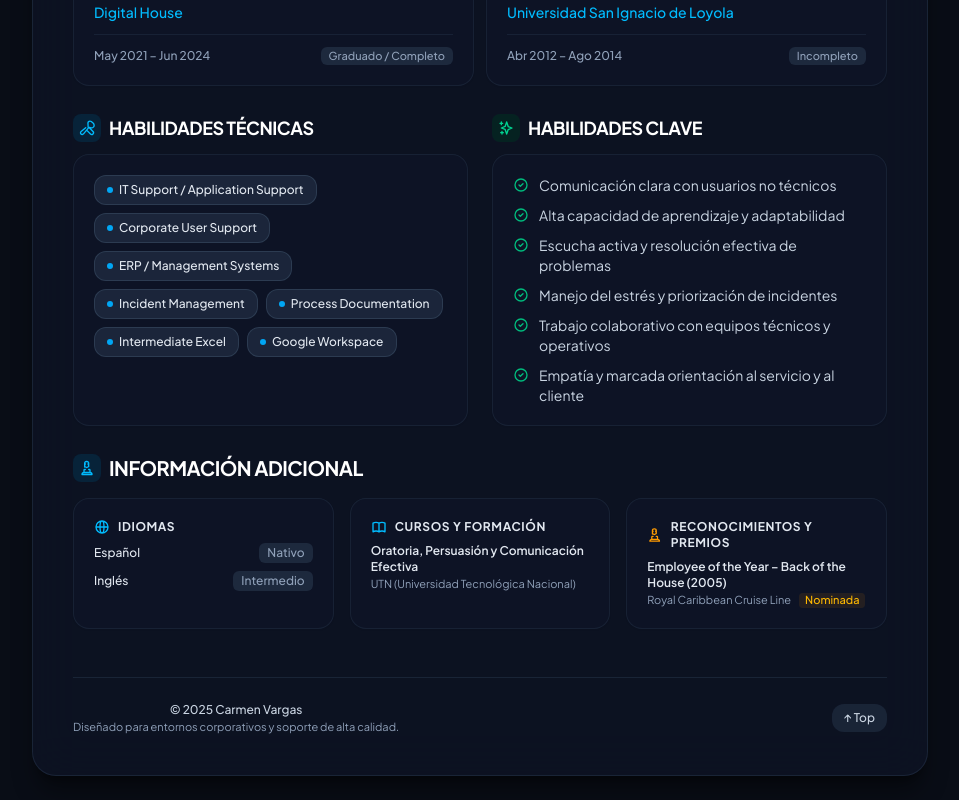
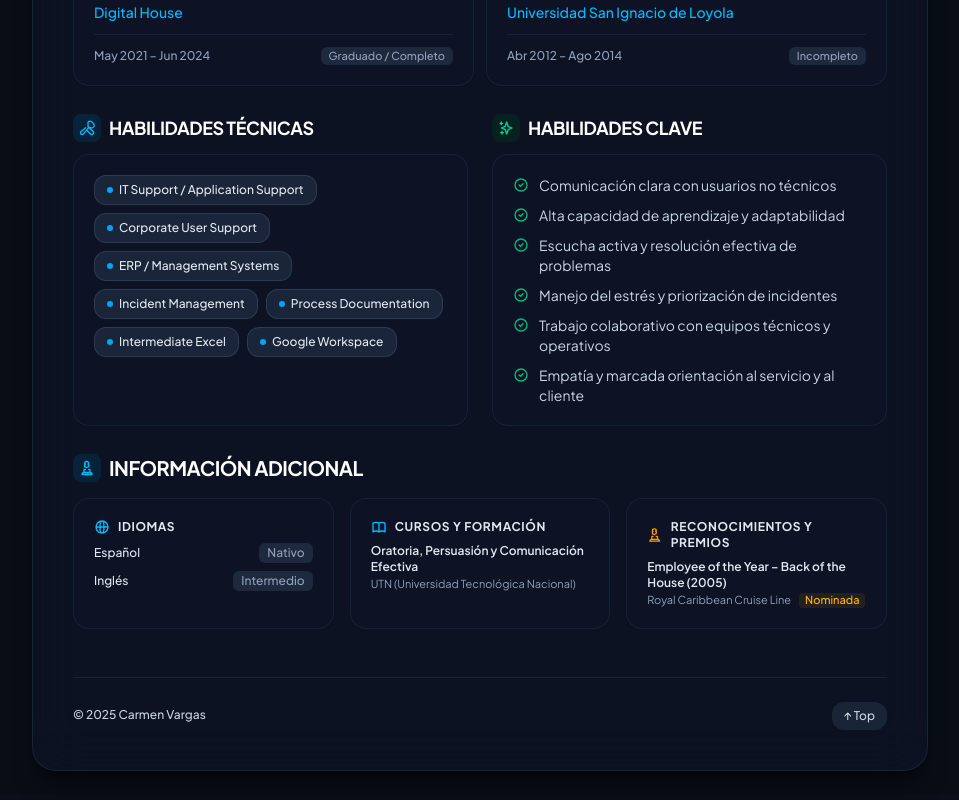
Before and after one commit to CarmenVar/cv-carmen, a React (Vite) app: page / in a window 1280 px wide. Shown: the part 1798-2598 px from the top of the page, without its empty margins (160-1119 px from the left). Built offline with nearby package versions, Linux system fonts and the light colour scheme.

Commit message:
"modify footernote"

```diff
--- a/src/data/cvData.js
+++ b/src/data/cvData.js
@@ -20,7 +20,7 @@ export const cvData = {
       switchToSpanish: "Cambiar a Español",
       lightMode: "Modo Claro",
       darkMode: "Modo Oscuro",
-      footerNote: "Diseñado para entornos corporativos y soporte de alta calidad.",
+
     },
     header: {
       name: "Carmen Vargas",
@@ -167,7 +167,7 @@ export const cvData = {
       switchToSpanish: "Cambiar a Español",
       lightMode: "Light Mode",
       darkMode: "Dark Mode",
-      footerNote: "Designed for corporate environments and high-quality IT support.",
+
     },
     header: {
       name: "Carmen Vargas",
```
